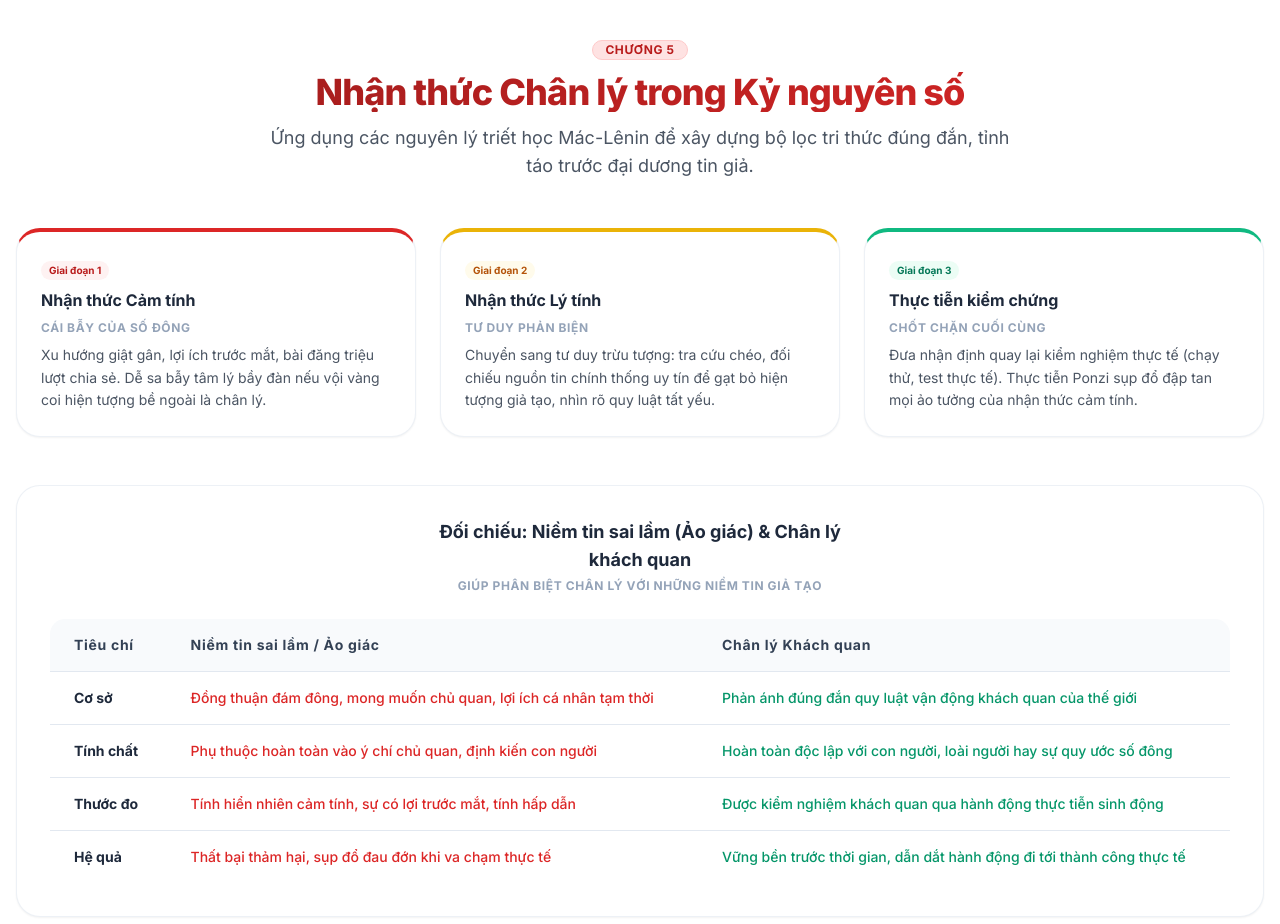
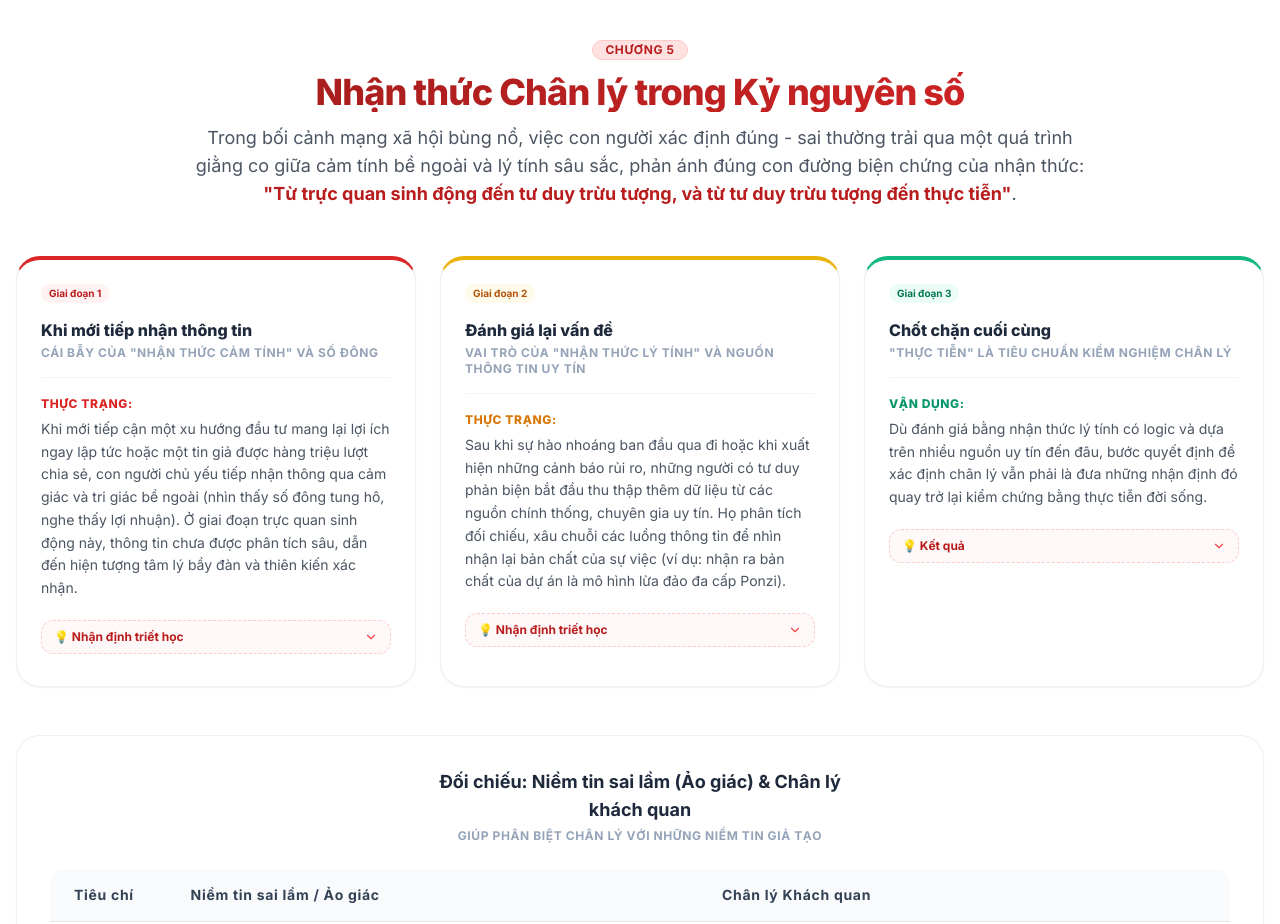
Before and after one commit to giaKhangdoan/mln, a React (Vite) app: page / in a window 1280 px wide. Shown: the part 5600-6524 px from the top of the page. Built offline with nearby package versions, Linux system fonts and the light colour scheme; a web font is replaced by a local one.

Commit message:
second commit

```diff
--- a/src/App.jsx
+++ b/src/App.jsx
@@ -182,25 +182,34 @@ const chaptersData = {
     badge: "Ứng dụng",
     chapterNum: "Chương 5",
     title: "Nhận thức Chân lý trong Kỷ nguyên số",
-    desc: "Xây dựng bộ lọc tri thức đúng đắn chống tin giả dựa trên con đường biện chứng của nhận thức.",
+    desc: "Trong bối cảnh mạng xã hội bùng nổ, việc con người xác định đúng - sai thường trải qua một quá trình giằng co giữa cảm tính bề ngoài và lý tính sâu sắc, phản ánh đúng con đường biện chứng của nhận thức: \"Từ trực quan sinh động đến tư duy trừu tượng, và từ tư duy trừu tượng đến thực tiễn\".",
     process: [
       {
         phase: "Giai đoạn 1",
-        title: "Nhận thức Cảm tính",
-        trap: "Cái bẫy của Số đông",
-        desc: "Xu hướng giật gân, lợi ích trước mắt, bài đăng triệu lượt chia sẻ. Dễ sa bẫy tâm lý bầy đàn nếu vội vàng coi hiện tượng bề ngoài là chân lý."
+        title: "Khi mới tiếp nhận thông tin",
+        trap: "Cái bẫy của \"Nhận thức cảm tính\" và Số đông",
+        realityLabel: "Thực trạng",
+        reality: "Khi mới tiếp cận một xu hướng đầu tư mang lại lợi ích ngay lập tức hoặc một tin giả được hàng triệu lượt chia sẻ, con người chủ yếu tiếp nhận thông qua cảm giác và tri giác bề ngoài (nhìn thấy số đông tung hô, nghe thấy lợi nhuận). Ở giai đoạn trực quan sinh động này, thông tin chưa được phân tích sâu, dẫn đến hiện tượng tâm lý bầy đàn và thiên kiến xác nhận.",
+        philosophyLabel: "Nhận định triết học",
+        philosophy: "Nhận thức lúc này chỉ mới phản ánh được những đặc điểm bên ngoài, rời rạc của sự vật. Nếu vội vàng đánh giá đây là chân lý chỉ vì nó \"hiển nhiên\", \"được số đông tán thành\" hay \"có lợi trước mắt\", con người đã rơi vào sai lầm của chủ nghĩa duy tâm chủ quan, lầm tưởng hiện tượng bề mặt là bản chất."
       },
       {
         phase: "Giai đoạn 2",
-        title: "Nhận thức Lý tính",
-        trap: "Tư duy phản biện",
-        desc: "Chuyển sang tư duy trừu tượng: tra cứu chéo, đối chiếu nguồn tin chính thống uy tín để gạt bỏ hiện tượng giả tạo, nhìn rõ quy luật tất yếu."
+        title: "Đánh giá lại vấn đề",
+        trap: "Vai trò của \"Nhận thức lý tính\" và Nguồn thông tin uy tín",
+        realityLabel: "Thực trạng",
+        reality: "Sau khi sự hào nhoáng ban đầu qua đi hoặc khi xuất hiện những cảnh báo rủi ro, những người có tư duy phản biện bắt đầu thu thập thêm dữ liệu từ các nguồn chính thống, chuyên gia uy tín. Họ phân tích đối chiếu, xâu chuỗi các luồng thông tin để nhìn nhận lại bản chất của sự việc (ví dụ: nhận ra bản chất của dự án là mô hình lừa đảo đa cấp Ponzi).",
+        philosophyLabel: "Nhận định triết học",
+        philosophy: "Đây là bước chuyển nhảy vọt lên giai đoạn tư duy trừu tượng. Thông qua các khái niệm, phán đoán và suy lý, óc người đã gạt bỏ những hiện tượng giả tạo, ngẫu nhiên do số đông tạo ra để phản ánh đúng những quy luật bên trong, tất yếu của sự vật. Tuy nhiên, nhận thức lý tính dù sâu sắc đến đâu vẫn chưa thể tự nó khẳng định hoàn toàn chân lý."
       },
       {
         phase: "Giai đoạn 3",
-        title: "Thực tiễn kiểm chứng",
-        trap: "Chốt chặn cuối cùng",
-        desc: "Đưa nhận định quay lại kiểm nghiệm thực tế (chạy thử, test thực tế). Thực tiễn Ponzi sụp đổ đập tan mọi ảo tưởng của nhận thức cảm tính."
+        title: "Chốt chặn cuối cùng",
+        trap: "\"Thực tiễn\" là tiêu chuẩn kiểm nghiệm chân lý",
+        realityLabel: "Vận dụng",
+        reality: "Dù đánh giá bằng nhận thức lý tính có logic và dựa trên nhiều nguồn uy tín đến đâu, bước quyết định để xác định chân lý vẫn phải là đưa những nhận định đó quay trở lại kiểm chứng bằng thực tiễn đời sống.",
+        philosophyLabel: "Kết quả",
+        philosophy: "Khi các mô hình đa cấp sập đổ, những người hùa theo số đông mất trắng tài sản; đó chính là lúc thực tiễn lên tiếng. Thực tiễn đã đập tan ảo tưởng của nhận thức cảm tính, chứng minh rằng sự ủng hộ của đám đông hay lợi ích cục bộ trước mắt tuyệt đối không thể bẻ cong được tính khách quan của chân lý."
       }
     ],
     comparison: {
@@ -329,6 +338,13 @@ export default function App() {
   // Debates Accordion state
   const [expandedDebate, setExpandedDebate] = useState(null);
 
+  // Toggle philosophy text in Chapter 5
+  const [showPhilosophy, setShowPhilosophy] = useState({});
+
+  const togglePhilosophy = (idx) => {
+    setShowPhilosophy(prev => ({ ...prev, [idx]: !prev[idx] }));
+  };
+
   // AI Chatbot state
   const [chatMessages, setChatMessages] = useState([
     { sender: 'bot', text: 'Xin chào bạn! Tôi là Trợ lý AI Triết học chuyên sâu về Lý luận Nhận thức & Chân lý của bạn. Bạn có thắc mắc gì về mối quan hệ giữa nhận thức và thực tiễn, hoặc cách lọc thông tin đúng đắn trong kỷ nguyên số theo tài liệu giáo trình không?' }
@@ -407,7 +423,10 @@ export default function App() {
       } else if (lowerText.includes('bẫy số đông') || lowerText.includes('dam dong') || lowerText.includes('đám đông')) {
         reply = "Chân lý có tính khách quan, nghĩa là nội dung phản ánh khách quan hoàn toàn độc lập với con người và loài người. Sự chấp nhận hay đồng thuận của đám đông KHÔNG phải là tiêu chuẩn đo lường chân lý. Thước đo duy nhất và khách quan của chân lý chính là Thực tiễn kiểm nghiệm!";
       } else if (lowerText.includes('kỷ nguyên số') || lowerText.includes('tin giả') || lowerText.includes('không gian mạng')) {
-        reply = "Trong kỷ nguyên số, chúng ta rất dễ sụp đổ nhận thức trước 'bẫy số đông' và 'bẫy lợi ích'. Triết học dạy ta quy trình lọc thông tin gồm 3 giai đoạn: Tiếp nhận cảm tính ban đầu (tỉnh táo trước các luồng giật gân) -> Phân tích lý tính biện chứng (so sánh chéo nguồn tin uy tín, dùng tư duy phản biện) -> Kiểm chứng qua thực tiễn (áp dụng thử, đánh giá hiệu quả hành động thực tế).";
+        reply = "Trong bối cảnh mạng xã hội bùng nổ, quá trình con người đánh giá thông tin và xác định chân lý trong kỷ nguyên số gồm 3 giai đoạn biện chứng:\n\n" +
+          "1. Giai đoạn 1 (Khi mới tiếp nhận thông tin): Tránh cái bẫy của nhận thức cảm tính và số đông. Nhận thức cảm tính chỉ phản ánh bề ngoài, dễ rơi vào tâm lý bầy đàn.\n\n" +
+          "2. Giai đoạn 2 (Đánh giá lại vấn đề): Vai trò của nhận thức lý tính và nguồn thông tin uy tín. Dùng tư duy phản biện để bóc tách hiện tượng giả tạo, hướng tới quy luật tất yếu.\n\n" +
+          "3. Giai đoạn 3 (Chốt chặn cuối cùng): Đưa nhận định quay lại kiểm chứng bằng Thực tiễn khách quan - đây là tiêu chuẩn duy nhất của chân lý, đập tan mọi ảo tưởng của nhận thức cảm tính.";
       } else if (lowerText.includes('con đường biện chứng') || lowerText.includes('lenin') || lowerText.includes('lênin')) {
         reply = "V.I. Lênin đúc kết con đường biện chứng cực kì chuẩn xác: 'Từ trực quan sinh động đến tư duy trừu tượng, và từ tư duy trừu tượng đến thực tiễn'. Đây là vòng tuần hoàn vô hạn giúp nhận thức của con người ngày càng tiệm cận sâu sắc tới chân lý tuyệt đối.";
       } else if (lowerText.includes('galileo') || lowerText.includes('nhật tâm')) {
@@ -922,26 +941,65 @@ export default function App() {
             <h2 className="text-3xl sm:text-4xl font-extrabold text-gradient-red tracking-tight">
               Nhận thức Chân lý trong Kỷ nguyên số
             </h2>
-            <p className="text-gray-600 text-base sm:text-lg max-w-3xl mx-auto">
-              Ứng dụng các nguyên lý triết học Mác-Lênin để xây dựng bộ lọc tri thức đúng đắn, tỉnh táo trước đại dương tin giả.
+            <p className="text-gray-600 text-base sm:text-lg max-w-4xl mx-auto leading-relaxed">
+              Trong bối cảnh mạng xã hội bùng nổ, việc con người xác định đúng - sai thường trải qua một quá trình giằng co giữa cảm tính bề ngoài và lý tính sâu sắc, phản ánh đúng con đường biện chứng của nhận thức: <strong className="text-red-700 font-bold">&quot;Từ trực quan sinh động đến tư duy trừu tượng, và từ tư duy trừu tượng đến thực tiễn&quot;</strong>.
             </p>
           </div>
 
           {/* Process steps */}
           <div className="grid grid-cols-1 md:grid-cols-3 gap-6">
             {chaptersData.digital.process.map((pr, idx) => (
-              <div key={idx} className="bg-white border border-slate-200/60 rounded-3xl p-6 shadow-sm flex flex-col justify-between space-y-4 card-hover" style={{
+              <div key={idx} className="bg-white border border-slate-200/60 rounded-3xl p-6 shadow-sm flex flex-col justify-between space-y-4 card-hover transition-all duration-300 hover:shadow-md" style={{
                 borderTop: `4px solid ${idx === 0 ? '#dc2626' : idx === 1 ? '#eab308' : '#10b981'}`
               }}>
-                <div className="space-y-2">
-                  <span className={`inline-flex px-2 py-0.5 text-[10px] font-bold rounded-full ${
-                    idx === 0 ? 'bg-red-50 text-red-700' : idx === 1 ? 'bg-amber-50 text-amber-700' : 'bg-emerald-50 text-emerald-700'
-                  }`}>
-                    {pr.phase}
-                  </span>
-                  <h4 className="font-bold text-slate-800 text-base">{pr.title}</h4>
-                  <div className="text-xs font-bold text-slate-400 uppercase tracking-wider">{pr.trap}</div>
-                  <p className="text-gray-600 text-sm leading-relaxed">{pr.desc}</p>
+                <div className="space-y-4">
+                  <div className="flex justify-between items-center">
+                    <span className={`inline-flex px-2 py-0.5 text-[10px] font-bold rounded-full ${
+                      idx === 0 ? 'bg-red-50 text-red-700' : idx === 1 ? 'bg-amber-50 text-amber-700' : 'bg-emerald-50 text-emerald-700'
+                    }`}>
+                      {pr.phase}
+                    </span>
+                  </div>
+                  <div>
+                    <h4 className="font-extrabold text-slate-800 text-base leading-snug">{pr.title}</h4>
+                    <div className="text-xs font-bold text-slate-400 uppercase tracking-wider mt-1">{pr.trap}</div>
+                  </div>
+
+                  <div className="space-y-3 pt-3 border-t border-slate-100">
+                    <div className="space-y-1">
+                      <span className={`text-xs font-extrabold uppercase tracking-wider ${
+                        idx === 0 ? 'text-red-600' : idx === 1 ? 'text-amber-600' : 'text-emerald-600'
+                      }`}>{pr.realityLabel}:</span>
+                      <p className="text-gray-600 text-sm leading-relaxed">{pr.reality}</p>
+                    </div>
+                    <div className="space-y-2 pt-2">
+                      <button
+                        onClick={() => togglePhilosophy(idx)}
+                        className={`w-full flex items-center justify-between px-3 py-2 rounded-xl text-xs font-bold transition-all duration-300 ${
+                          showPhilosophy[idx]
+                            ? 'bg-slate-150 text-slate-800 border border-slate-200'
+                            : 'bg-red-50/50 text-red-700 hover:bg-red-50 border border-dashed border-red-200'
+                        }`}
+                      >
+                        <span className="flex items-center gap-1.5">
+                          💡 {pr.philosophyLabel}
+                        </span>
+                        <ChevronDown className={`w-3.5 h-3.5 transition-transform duration-300 ${
+                          showPhilosophy[idx] ? 'rotate-180 text-slate-500' : 'text-red-500'
+                        }`} />
+                      </button>
+
+                      <div className={`overflow-hidden transition-all duration-300 ${
+                        showPhilosophy[idx]
+                          ? 'max-h-72 opacity-100 mt-2'
+                          : 'max-h-0 opacity-0 pointer-events-none'
+                      }`}>
+                        <div className="p-3 bg-slate-50/60 border border-slate-100 rounded-xl">
+                          <p className="text-gray-600 text-sm leading-relaxed italic">{pr.philosophy}</p>
+                        </div>
+                      </div>
+                    </div>
+                  </div>
                 </div>
               </div>
             ))}
```
Also changed, not shown: 1 other file (tests, documents, lock files or other folders).
